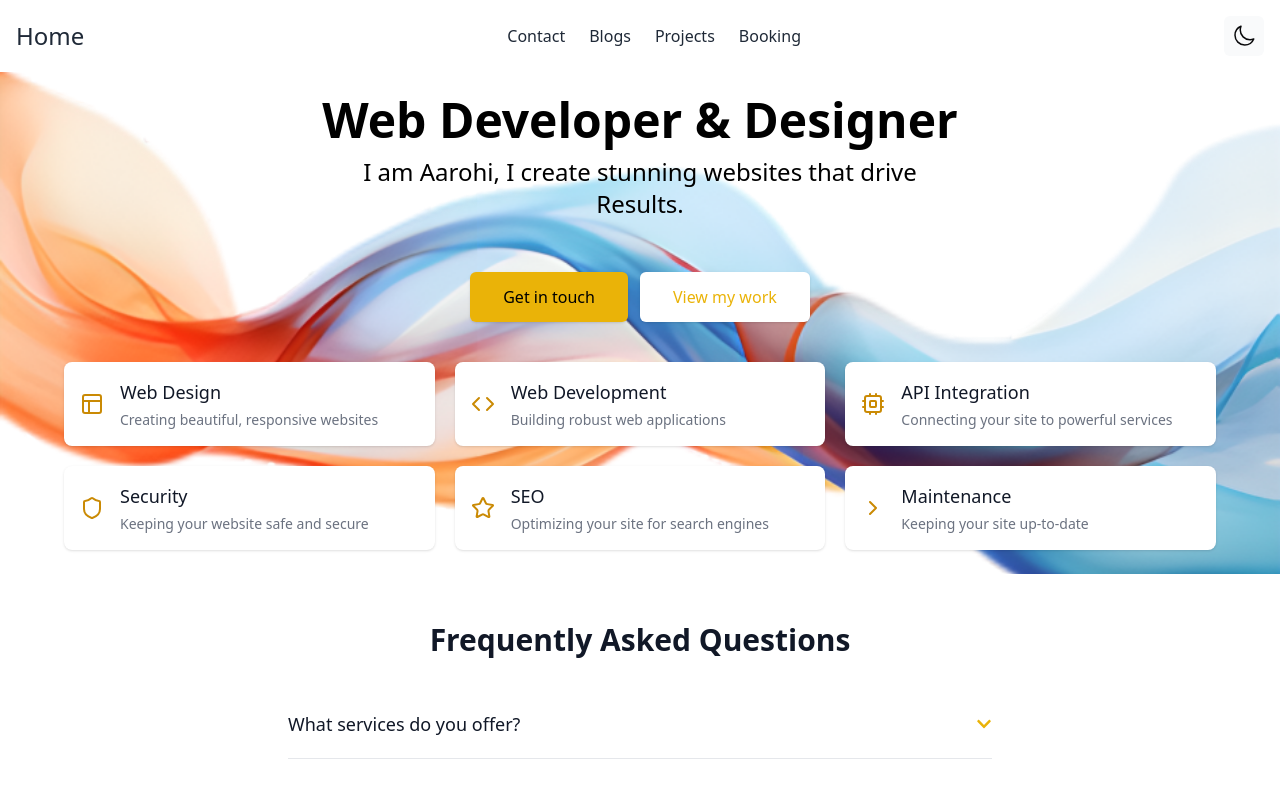
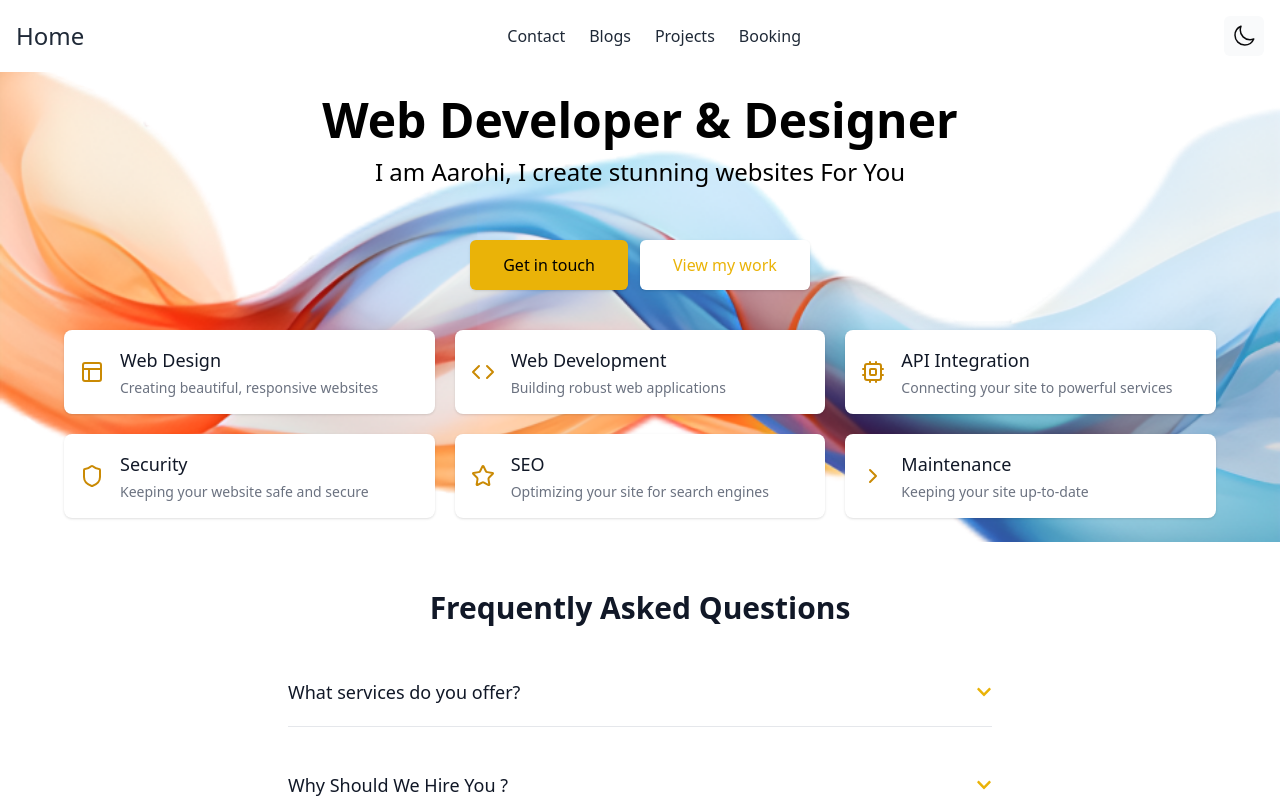
Before and after one commit to bhanujongit4/codeolympusai, a Next.js app: page /home in a window 1280 px wide. Shown: the top 800 px of the page. Built offline with nearby package versions, Linux system fonts and the light colour scheme.

Commit message:
Update page.jsx

```diff
--- a/src/app/home/page.jsx
+++ b/src/app/home/page.jsx
@@ -45,7 +45,7 @@ const HomePage = () => {
               Web Developer & Designer
             </h1>
             <p className="mt-3 max-w-xl mx-auto text-2xl text-black dark:text-white">
-              I am Aarohi, I create stunning websites that drive <span className="text-black dark:text-yellow-500">Results.</span>
+              I am Aarohi, I create stunning websites For You
               <br></br>
               <br></br>
             </p>
```
